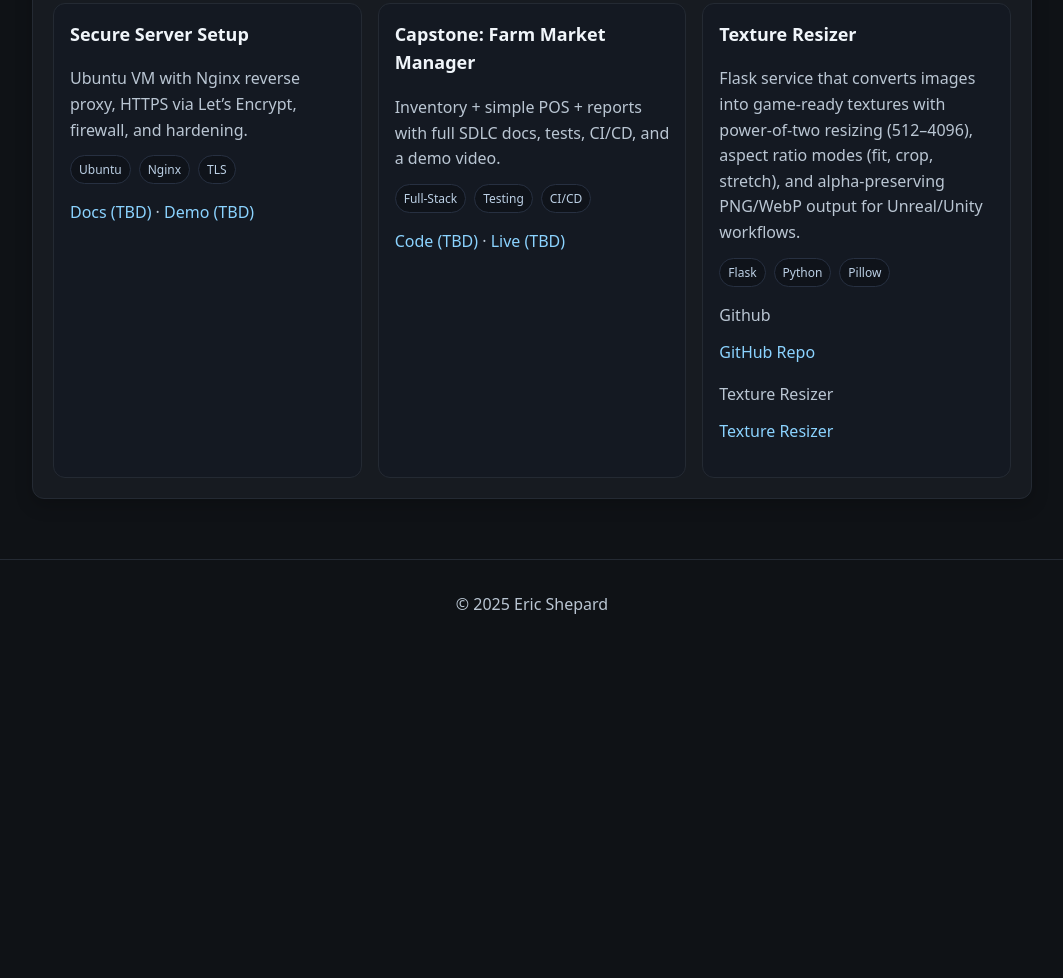
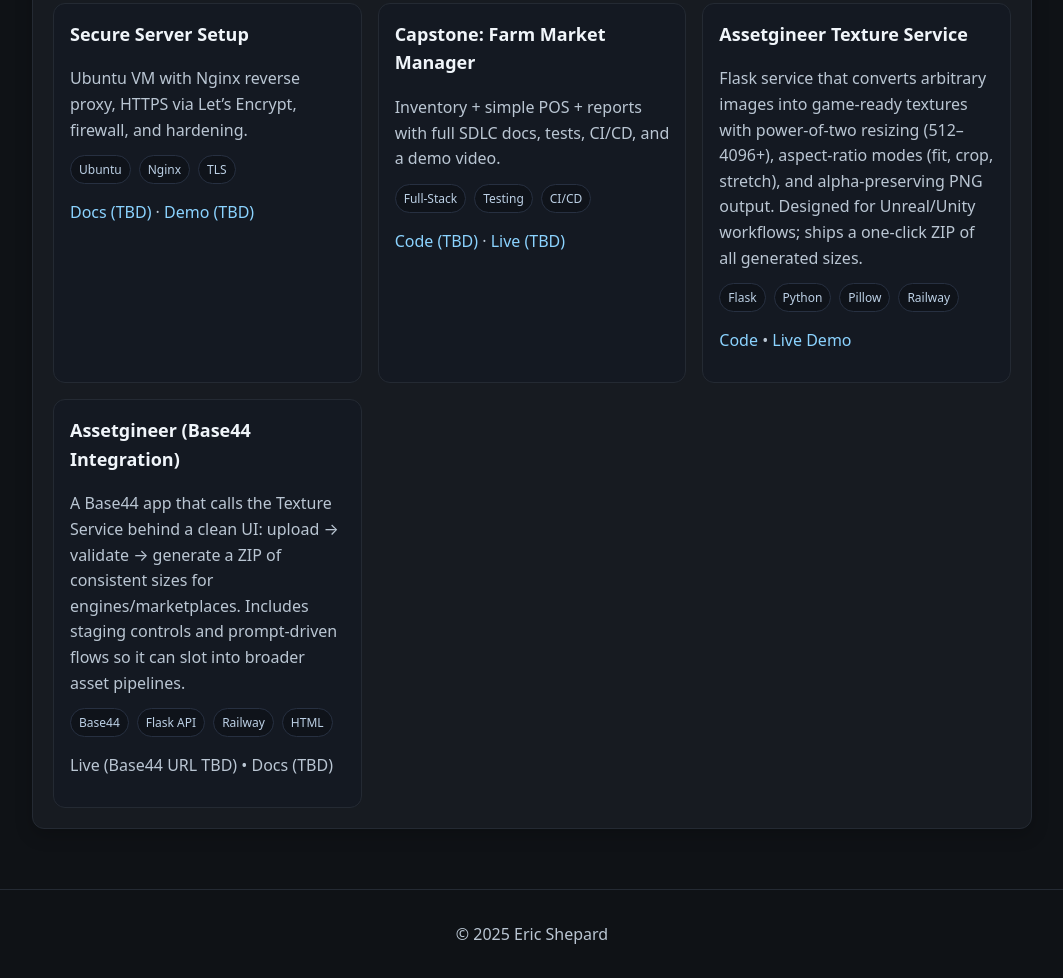
Before and after one commit to EmsCode82/EmsCode82.github.io, a plain HTML site: page projects.html in a window 1280 px wide. Shown: the part 906-1884 px from the top of the page, without its empty margins (108-1171 px from the left). Before the commit the page ends 1556 px from the top, so only its background shows below. Drawn offline with Linux system fonts and the light colour scheme.

Commit message:
Assetgineer cards

```diff
--- a/projects.html
+++ b/projects.html
@@ -146,19 +146,33 @@
             </p>
           </article>
 
-          <!-- 9. Texture Resizer -->
+          <!-- 9a. Assetgineer Texture Service (Standalone) -->
           <article class="card">
-            <h3>Texture Resizer</h3>
-            <p>Flask service that converts images into game-ready textures with power-of-two resizing (512–4096), aspect ratio modes (fit, crop, stretch), and alpha-preserving PNG/WebP output for Unreal/Unity workflows.</p>
-            <div class="tags">
-              <span class="tag">Flask</span><span class="tag">Python</span><span class="tag">Pillow</span>
-            </div>
-            <p>
-              <p>Github</p>
-              <a href="https://github.com/EmsCode82/texture-resizer" target="_blank" rel="noopener">GitHub Repo</a>
-              <p>Texture Resizer</p>
-              <a href="https://web-production-ec376.up.railway.app/" target="_blank" rel="noopener">Texture Resizer</a>
-            </p>
+          <h3>Assetgineer Texture Service</h3>
+          <p>Flask service that converts arbitrary images into game‑ready textures with power‑of‑two resizing (512–4096+), aspect‑ratio modes (fit, crop, stretch), and alpha‑preserving PNG output. Designed for Unreal/Unity workflows; ships a one‑click ZIP of all generated sizes.</p>
+          <div class="tags">
+          <span class="tag">Flask</span><span class="tag">Python</span><span class="tag">Pillow</span><span class="tag">Railway</span>
+          </div>
+          <p>
+          <a href="https://github.com/EmsCode82/texture-resizer" target="_blank" rel="noopener">Code</a>
+          <span class="sep">•</span>
+          <a href="https://web-production-ec376.up.railway.app/" target="_blank" rel="noopener">Live Demo</a>
+          </p>
+          </article>
+
+
+          <!-- 9b. Assetgineer (Base44 Integration) -->
+          <article class="card">
+          <h3>Assetgineer (Base44 Integration)</h3>
+          <p>A Base44 app that calls the Texture Service behind a clean UI: upload → validate → generate a ZIP of consistent sizes for engines/marketplaces. Includes staging controls and prompt‑driven flows so it can slot into broader asset pipelines.</p>
+          <div class="tags">
+          <span class="tag">Base44</span><span class="tag">Flask API</span><span class="tag">Railway</span><span class="tag">HTML</span>
+          </div>
+          <p>
+          <span class="muted">Live (Base44 URL TBD)</span>
+          <span class="sep">•</span>
+          <span class="muted">Docs (TBD)</span>
+          </p>
           </article>
         </div>
       </section>
```
